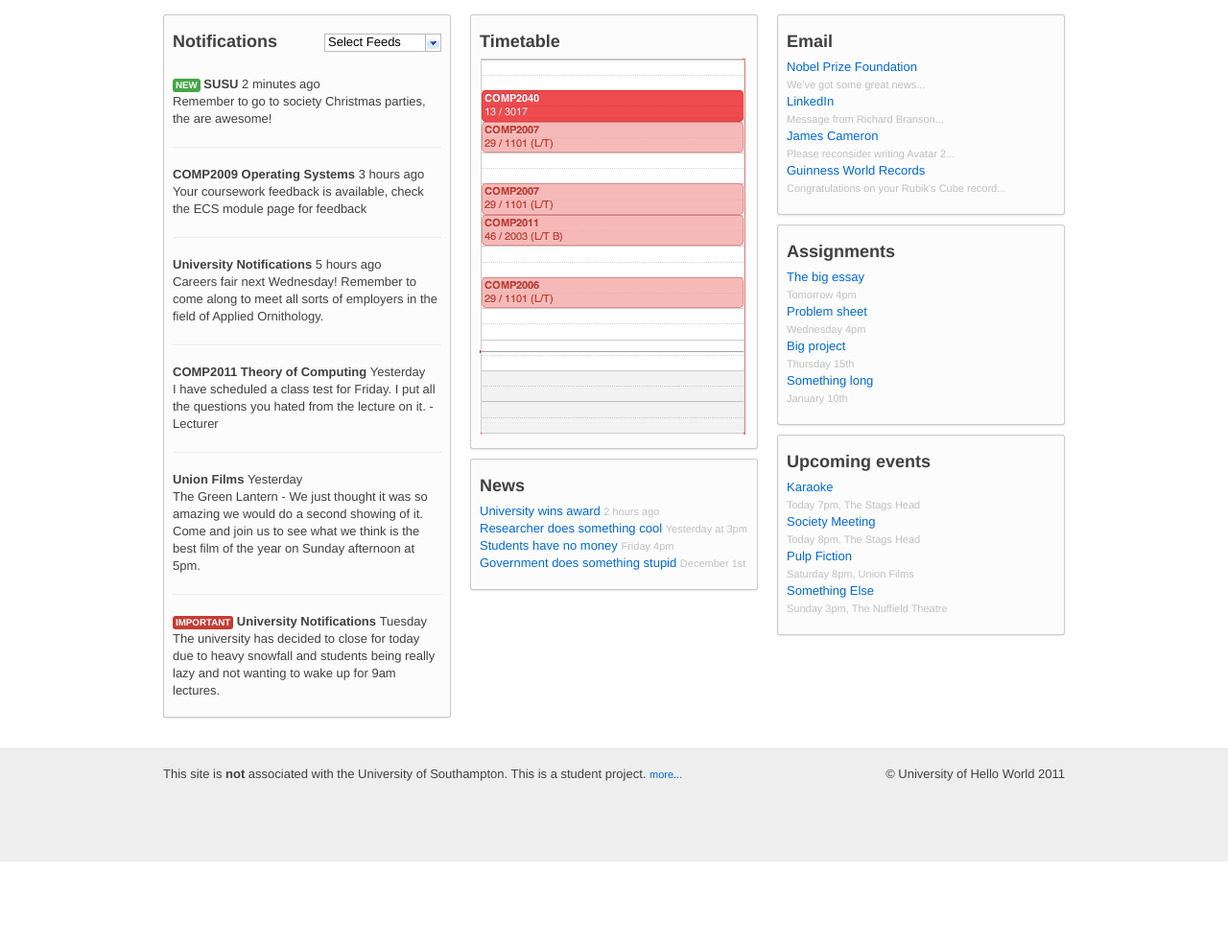
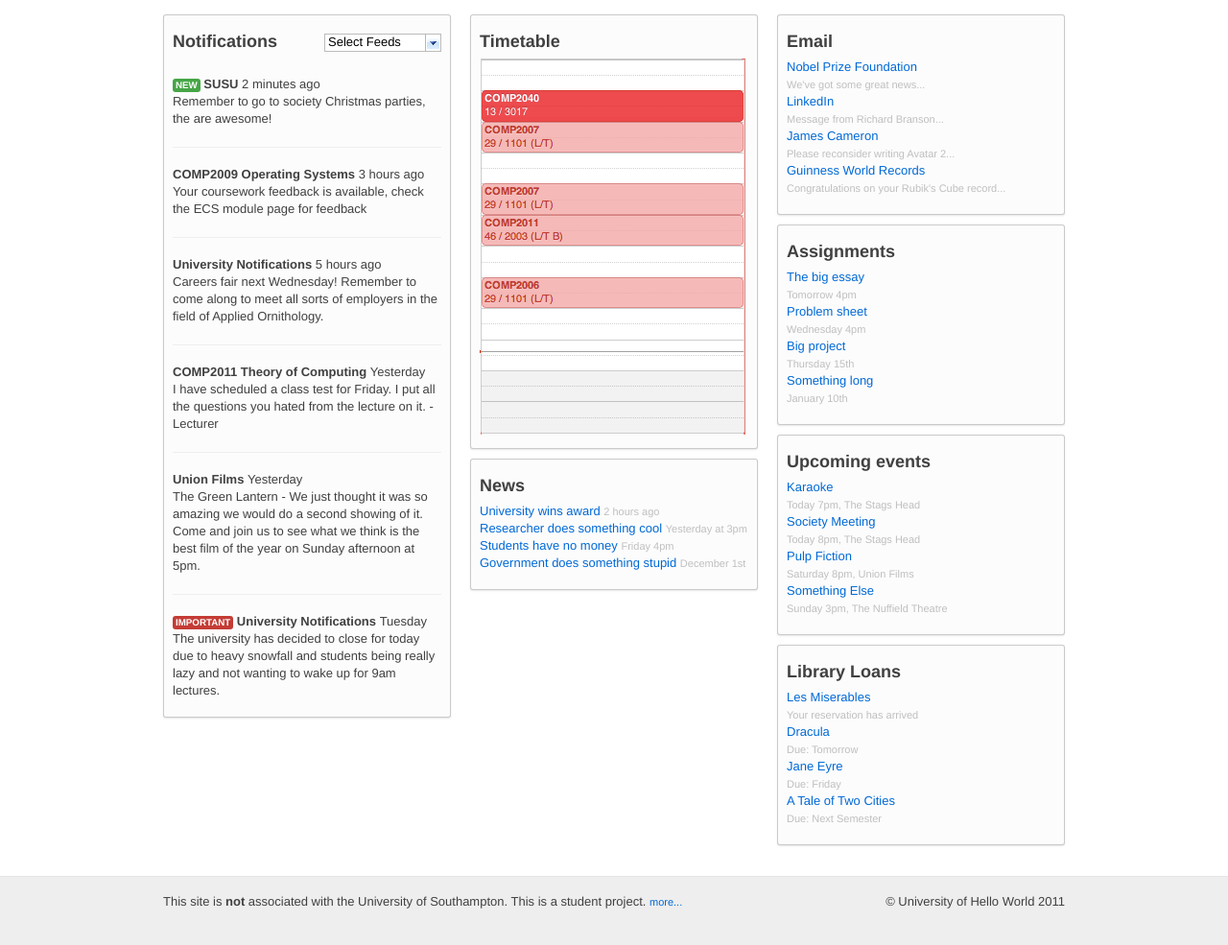
Before and after one commit to danpalmer/SUSSED-Mockup, a plain HTML site: page mockup/index.html in a window 1280 px wide. Shown: the part 97-1082 px from the top of the page at 96% size. Before the commit the page ends 995 px from the top, so only its background shows below. Drawn offline with nearby package versions, Linux system fonts and the light colour scheme.

Commit message:
Added Library widget

```diff
--- a/mockup/index.html
+++ b/mockup/index.html
@@ -201,6 +201,18 @@
 						</div>
 						</div>
 
+						<div class="span-one-third">
+						<div class="sectionbox">
+							<h3>Library Loans</h3>
+							<p>
+								<a href="#">Les Miserables</a><br/><small>Your reservation has arrived</small><br/>
+								<a href="#">Dracula</a><br/><small>Due: Tomorrow</small><br/>
+								<a href="#">Jane Eyre</a><br/><small>Due: Friday</small><br/>
+								<a href="#">A Tale of Two Cities</a><br/><small>Due: Next Semester</small><br/>
+							</p>
+						</div>
+						</div>
+
 					</div>
 				</div>
 
```
